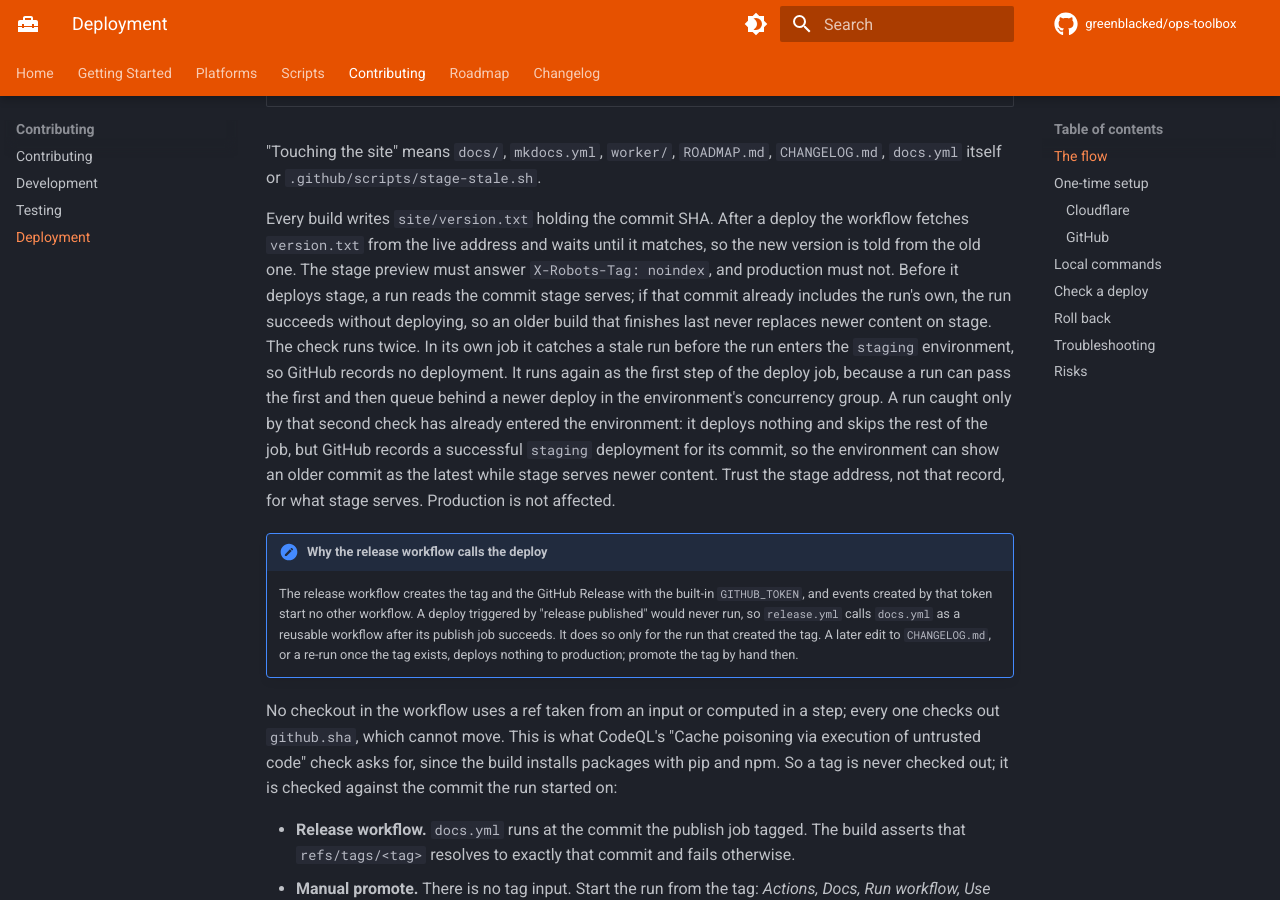
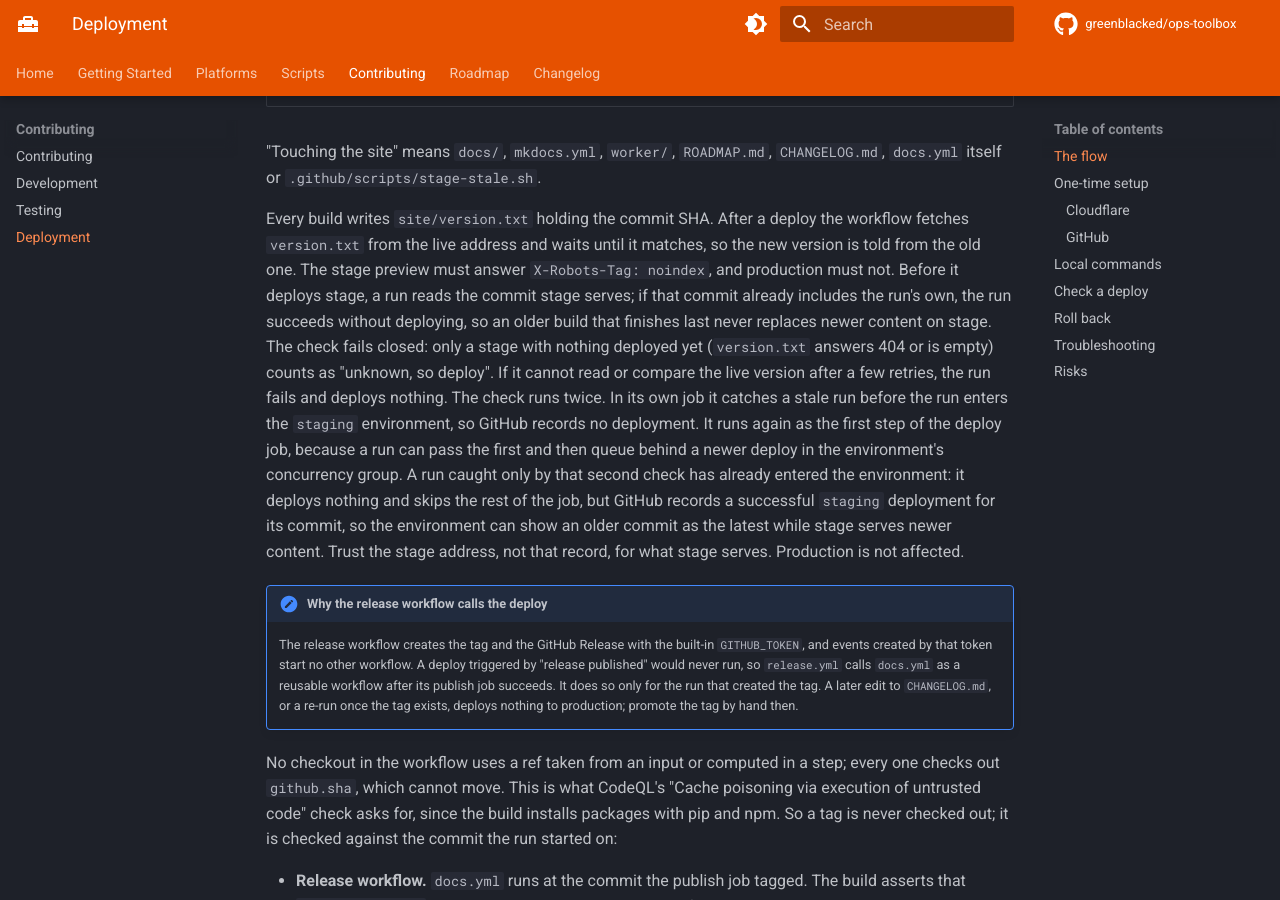
Before and after one commit to greenblacked/ops-toolbox, an MkDocs documentation site: the page built from docs/contributing/deployment.md, in a window 1280 px wide and 900 px high, scrolled down 634 px. Built offline with MkDocs 1.6.1 and Material for MkDocs 9.7.7, drawn with Linux system fonts in a browser that asks for light colours; comment, search, counter and statistics services are not loaded; some of the changed text lies outside the part shown.

Commit message:
ci: make the stage freshness check fail closed with retries

```diff
--- a/docs/contributing/deployment.md
+++ b/docs/contributing/deployment.md
@@ -23,7 +23,10 @@ matches, so the new version is told from the old one. The stage preview must
 answer `X-Robots-Tag: noindex`, and production must not. Before it deploys
 stage, a run reads the commit stage serves; if that commit already includes the
 run's own, the run succeeds without deploying, so an older build that finishes
-last never replaces newer content on stage. The check runs twice. In its own
+last never replaces newer content on stage. The check fails closed: only a
+stage with nothing deployed yet (`version.txt` answers 404 or is empty) counts
+as "unknown, so deploy". If it cannot read or compare the live version after a
+few retries, the run fails and deploys nothing. The check runs twice. In its own
 job it catches a stale run before the run enters the `staging` environment, so
 GitHub records no deployment. It runs again as the first step of the deploy
 job, because a run can pass the first and then queue behind a newer deploy in
@@ -172,7 +175,8 @@ curl -sS https://ops.szolotov.com/version.txt
 | "tag vX.Y.Z is ..., not the commit this run started on" | The release workflow called the deploy for a tag that points elsewhere: it was moved or deleted and recreated. Restore the tag and run again from it. |
 | The custom domain fails to attach | A DNS record already exists at `ops.szolotov.com`. A CI deploy replaces it; otherwise delete it in the dashboard. |
 | The stage address does not answer | The first production deploy has not run yet, so the preview wildcard and certificate do not exist. Deploy production once. |
-| Stage shows an older commit, or a run skipped its stage deploy | Stage already served a commit that includes the run's own, so it deployed nothing. If stage still shows an older commit than you expect, re-run the workflow for the commit you want. A run that cannot read or compare stage's version deploys. |
+| Stage shows an older commit, or a run skipped its stage deploy | Stage already served a commit that includes the run's own, so it deployed nothing. If stage still shows an older commit than you expect, re-run the workflow for the commit you want. A run that cannot read or compare stage's version fails instead (next row). |
+| "stage freshness check failed" | The run could not read stage's `version.txt` or compare it with the build's commit after several retries (a network error, a GitHub API error, or a live commit unknown to the repository), so it deployed nothing. Re-run the failed jobs later; if it keeps failing, check what `curl -sS https://stage.ops.szolotov.com/version.txt` returns. |
 | "Last updated" dates on every page are equal | A shallow clone. The workflow fetches full history; a local build needs `git fetch --unshallow`. |
 | "this tag's commit is not on master" | Only tags whose commit is on `master` reach production. |
 
```
Also changed, not shown: .github/scripts/README.md, 1 other file.
